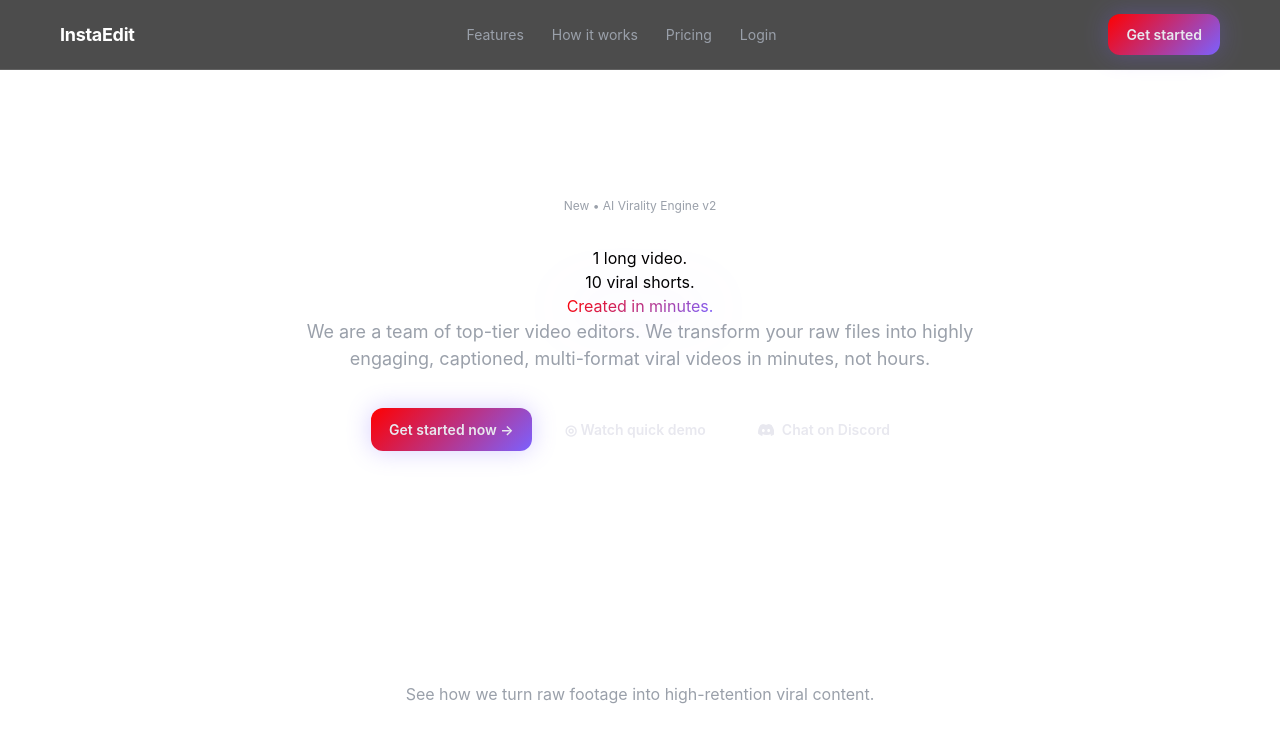
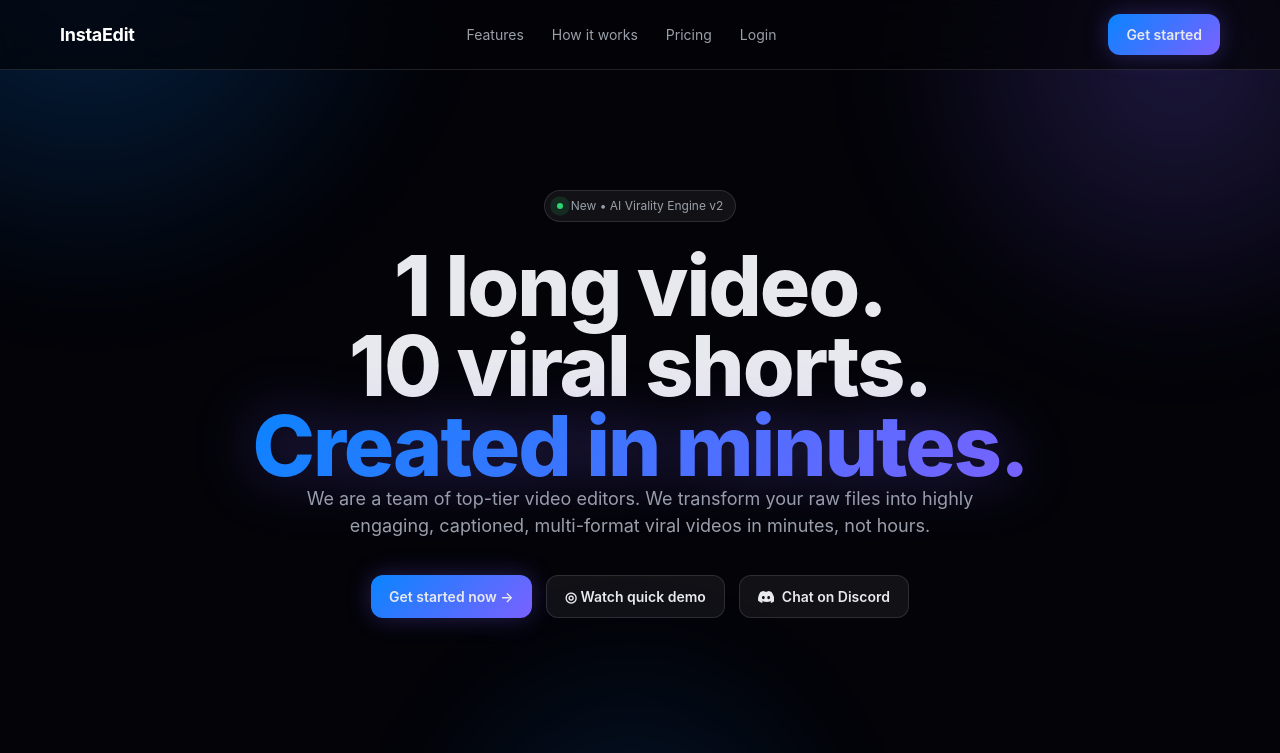
Before and after one commit to Marcuss-ops/InstaeditLogin, a React (Vite) app in the folder web/: page / in a window 1280 px wide. Shown: the top 753 px of the page. Built offline with nearby package versions, Linux system fonts and the light colour scheme; no server answers; grey boxes are pictures that could not be loaded.

Commit message:
Modernize landing page: blue/violet brand, 2-col video grid, hero reveal + pulse-dot

```diff
--- a/web/src/App.tsx
+++ b/web/src/App.tsx
@@ -10,7 +10,7 @@ import { Dashboard } from "./pages/Dashboard";
 
 function LandingPage() {
   return (
-    <div className="min-h-screen bg-white text-black antialiased">
+    <div className="min-h-screen antialiased">
       <Nav />
       <main>
         <Hero />
--- a/web/src/components/Hero.tsx
+++ b/web/src/components/Hero.tsx
@@ -15,8 +15,11 @@ export function Hero() {
 
   return (
     <>
-      <section className="hero">
-        <div className="eyebrow">New • AI Virality Engine v2</div>
+      <section className="hero reveal">
+        <div className="eyebrow">
+          <span className="pulse-dot" aria-hidden="true"></span>
+          New • AI Virality Engine v2
+        </div>
         <h1>
           1 long video.<br />
           10 viral shorts.<br />
@@ -47,7 +50,7 @@ export function Hero() {
           <h2>Our Video Portfolio</h2>
           <p>See how we turn raw footage into high-retention viral content.</p>
         </div>
-        <div className="flex flex-col gap-6 max-w-[560px] mx-auto">
+        <div className="portfolio-grid">
           {portfolioVideos.map((video) => (
             <div key={video.id} className="card">
               <div className="thumb">
--- a/web/src/index.css
+++ b/web/src/index.css
@@ -1,14 +1,25 @@
 @import "tailwindcss";
 
 :root {
-  --bg: #000000;
+  --bg: #030308;
   --bg2: #0a0a12;
   --glass: rgba(255, 255, 255, 0.06);
   --border: rgba(255, 255, 255, 0.12);
   --text: #e8e8ef;
   --muted: #9aa0aa;
-  --blue: #FF0000;
+  --blue: #0A84FF;
   --violet: #7B61FF;
+}
+
+* {
+  box-sizing: border-box;
+  margin: 0;
+  padding: 0;
+}
+
+::selection {
+  background: rgba(123, 97, 255, 0.35);
+  color: var(--text);
 }
 
 @theme {
@@ -28,11 +39,35 @@
     position: fixed;
     inset: -20%;
     background:
-      radial-gradient(600px circle at 20% 10%, rgba(255, 0, 0, 0.25), transparent 60%),
+      radial-gradient(600px circle at 20% 10%, rgba(10, 132, 255, 0.25), transparent 60%),
       radial-gradient(500px circle at 80% 20%, rgba(123, 97, 255, 0.22), transparent 60%),
-      radial-gradient(400px circle at 50% 90%, rgba(255, 0, 0, 0.15), transparent 60%);
+      radial-gradient(400px circle at 50% 90%, rgba(10, 132, 255, 0.15), transparent 60%);
     filter: blur(40px);
     z-index: -1;
+    animation: bgShift 18s ease-in-out infinite alternate;
+    pointer-events: none;
+  }
+
+  h1 {
+    font-size: clamp(40px, 7vw, 84px);
+    font-weight: 800;
+    letter-spacing: -2px;
+    line-height: 0.95;
+    margin-bottom: 24px;
+  }
+
+  @keyframes bgShift {
+    from { transform: translate3d(0, 0, 0) scale(1); }
+    to { transform: translate3d(-2%, 1%, 0) scale(1.05); }
+  }
+
+  @keyframes fadeUp {
+    from { opacity: 0; transform: translateY(16px); }
+    to { opacity: 1; transform: translateY(0); }
+  }
+
+  .reveal {
+    animation: fadeUp 0.7s cubic-bezier(0.22, 1, 0.36, 1) both;
   }
 }
 
@@ -41,7 +76,7 @@ nav {
   top: 0;
   z-index: 50;
   backdrop-filter: blur(16px);
-  background: rgba(0, 0, 0, 0.7);
+  background: rgba(3, 3, 8, 0.7);
   border-bottom: 1px solid var(--border);
 }
 
@@ -117,6 +152,33 @@ nav {
   margin: 0 auto;
   padding: 120px 20px 80px;
   text-align: center;
+}
+
+.pulse-dot {
+  width: 6px;
+  height: 6px;
+  border-radius: 999px;
+  background: #2ed573;
+  box-shadow: 0 0 0 0 rgba(46, 213, 115, 0.7);
+  animation: pulseRing 1.8s ease-out infinite;
+}
+
+@keyframes pulseRing {
+  0% { box-shadow: 0 0 0 0 rgba(46, 213, 115, 0.7); }
+  70% { box-shadow: 0 0 0 8px rgba(46, 213, 115, 0); }
+  100% { box-shadow: 0 0 0 0 rgba(46, 213, 115, 0); }
+}
+
+.portfolio-grid {
+  display: grid;
+  grid-template-columns: repeat(2, 1fr);
+  gap: 24px;
+}
+
+@media (max-width: 800px) {
+  .portfolio-grid {
+    grid-template-columns: 1fr;
+  }
 }
 
 .eyebrow {
@@ -318,8 +380,8 @@ nav {
   width: 36px;
   height: 36px;
   border-radius: 10px;
-  background: rgba(255, 0, 0, 0.15);
-  border: 1px solid rgba(255, 0, 0, 0.3);
+  background: rgba(10, 132, 255, 0.15);
+  border: 1px solid rgba(10, 132, 255, 0.3);
   display: flex;
   align-items: center;
   justify-content: center;
```
